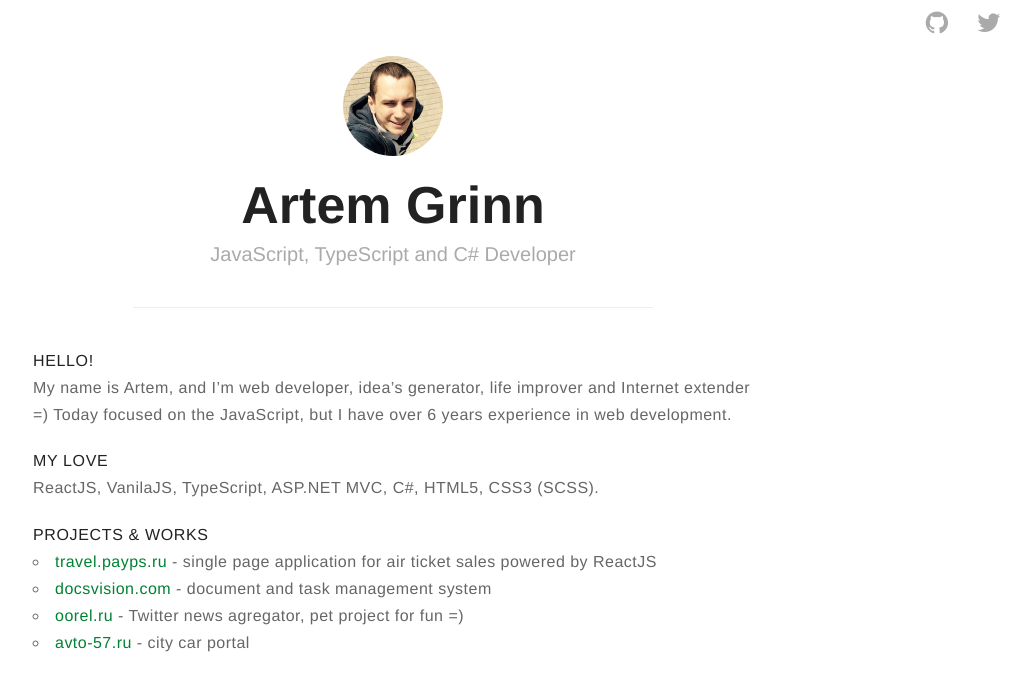
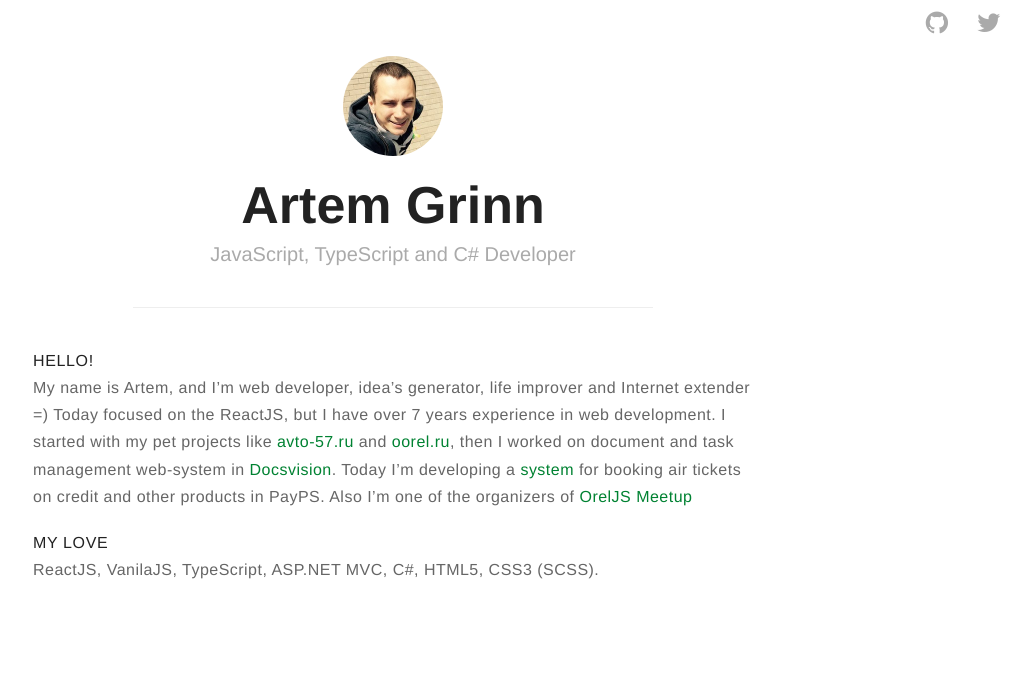
Before and after one commit to ArtemGrinn/artemgrinn.github.io, a Jekyll site: the page built from index.md, in a window 1280 px wide. Shown: the top 691 px of the page, without its empty margins (247-1277 px from the left). Built offline with Jekyll 4.4.1, drawn with Linux system fonts in a browser that asks for light colours; our own code applies the rules of GitHub Pages for plain Markdown files.

Commit message:
description

```diff
--- a/index.md
+++ b/index.md
@@ -4,14 +4,7 @@ profile: true
 
 # HELLO!
 
-My name is Artem, and I'm web developer, idea's generator, life improver and Internet extender =) Today focused on the JavaScript, but I have over 6 years experience in web development.
+My name is Artem, and I'm web developer, idea's generator, life improver and Internet extender =) Today focused on the ReactJS, but I have over 7 years experience in web development. I started with my pet projects like [avto-57.ru](http://avto-57.ru) and [oorel.ru](http://oorel.ru), then I worked on document and task management web-system in [Docsvision](http://www.docsvision.com/products/legkiy-klient/). Today I'm developing a [system](https://travel.payps.ru/bilet) for booking air tickets on credit and other products in PayPS. Also I'm one of the organizers of [OrelJS Meetup](http://oreljs.ru)
 
 # MY LOVE
 ReactJS, VanilaJS, TypeScript, ASP.NET MVC, C#, HTML5, CSS3 (SCSS).
-
-# PROJECTS & WORKS
-
-- [travel.payps.ru](http://travel.payps.ru/bilet) - single page application for air ticket sales powered by ReactJS
-- [docsvision.com](http://www.docsvision.com/products/legkiy-klient/) - document and task management system
-- [oorel.ru](http://oorel.ru) - Twitter news agregator, pet project for fun =)
-- [avto-57.ru](http://avto-57.ru) - city car portal
```
